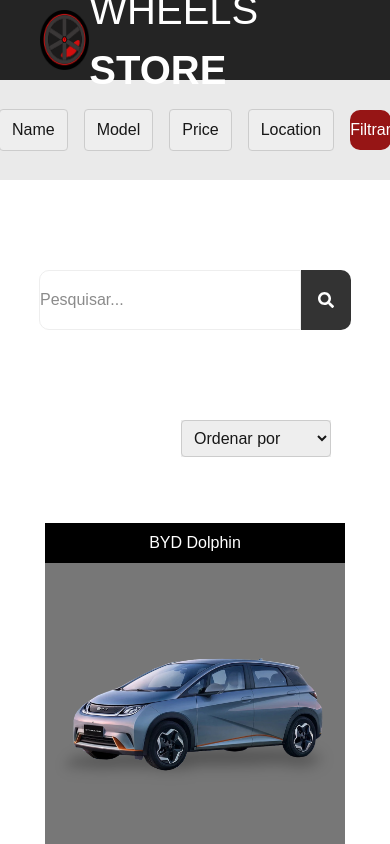
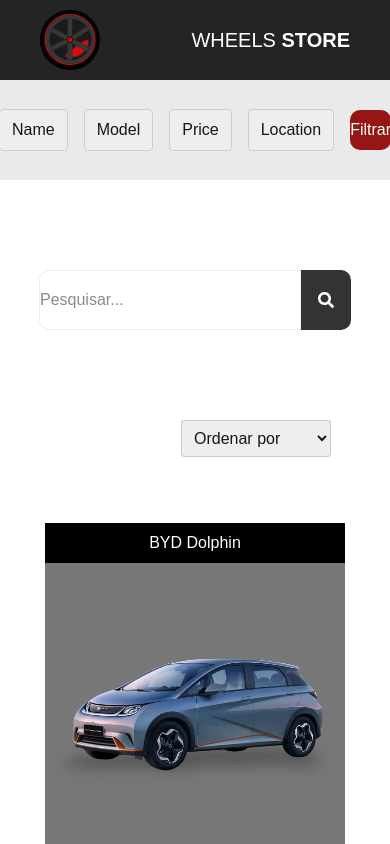
Before and after one commit to ImOutOfBounds/Buscador-de-Carros, a Next.js app: page / in a window 390 px wide. Shown: the top 844 px of the page. Built offline with nearby package versions, Linux system fonts and the light colour scheme.

Commit message:
ajustando responsividade do Texto na Navbar

```diff
--- a/app/components/navBar/style.ts
+++ b/app/components/navBar/style.ts
@@ -41,6 +41,10 @@
         cursor: pointer;
         color: #e03c36;
     }
+
+    @media (max-width: 600px) {
+        font-size: 20px;
+    }
 `;
 
 export const Bold = styled.span`
```
